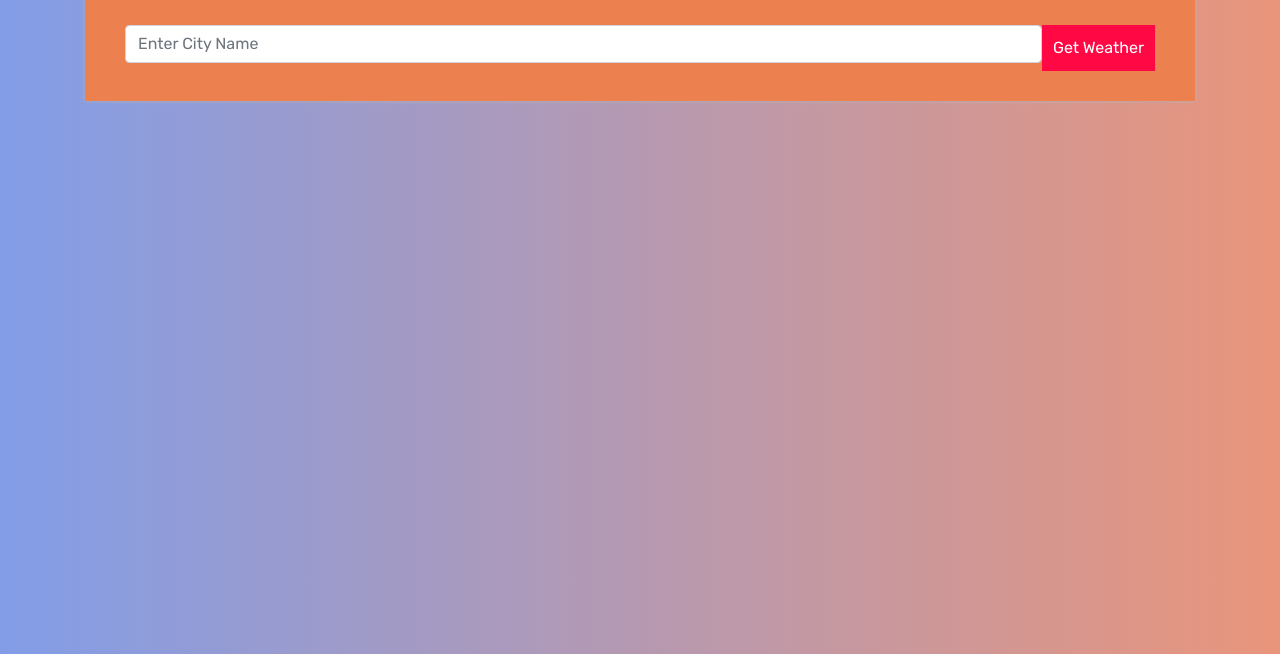
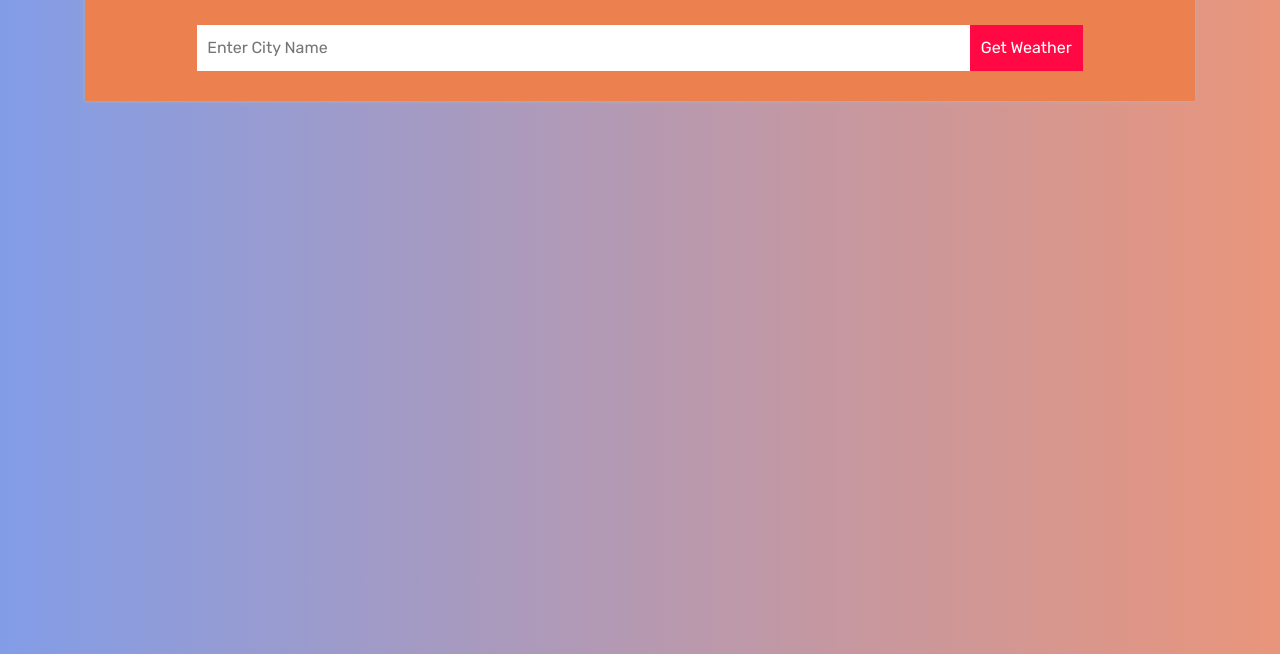
Before and after one commit to Art3m198/WeatherApp, a plain HTML site: page index.html in a window 1280 px wide. Shown: the part 146-800 px from the top of the page. Drawn offline with nearby package versions, Linux system fonts and the light colour scheme.

Commit message:
Update css

```diff
--- a/css/style.css
+++ b/css/style.css
@@ -11,6 +11,15 @@
 {
   display: inline-block;
   margin: 10px;
+}
+input {
+  margin: 0;
+  border: none;
+  border-radius: 0;
+  width: 75%;
+  padding: 10px;
+  float: left;
+  font-size: 16px;
 }
 .getweather{
   width: auto;
--- a/index.html
+++ b/index.html
@@ -26,8 +26,8 @@
 				<div class="row">
 					<div class="col-md-12">
                         <div class="header" id="parse1">
-                        <input type="text" name="city" id="city" placeholder="Enter City Name" class="form-control">
-                            <button name="getWeather" id="getWeather" onclick="parseJson()" class="btn">Get Weather</button>
+                        <input type="text" name="city" id="city" placeholder="Enter City Name">
+                            <span name="getWeather" id="getWeather" onclick="parseJson()" class="btn">Get Weather</span>
                         </div>
                         <div class="main" id="main">
                         </div>
```
Also changed, not shown: images/1.PNG.
